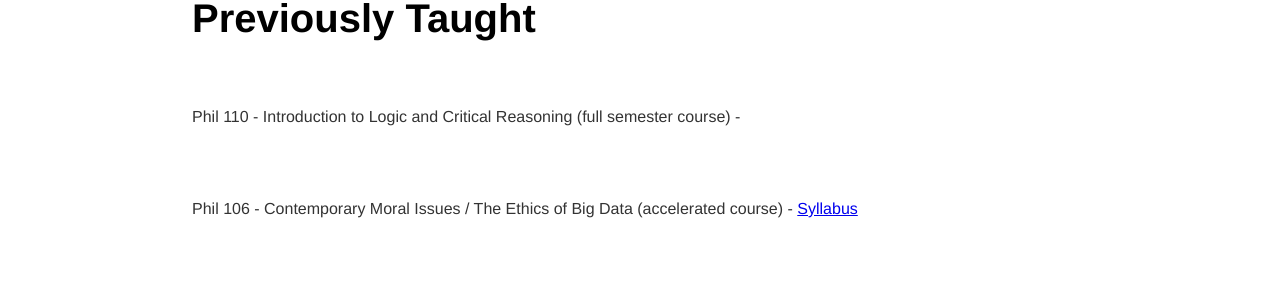
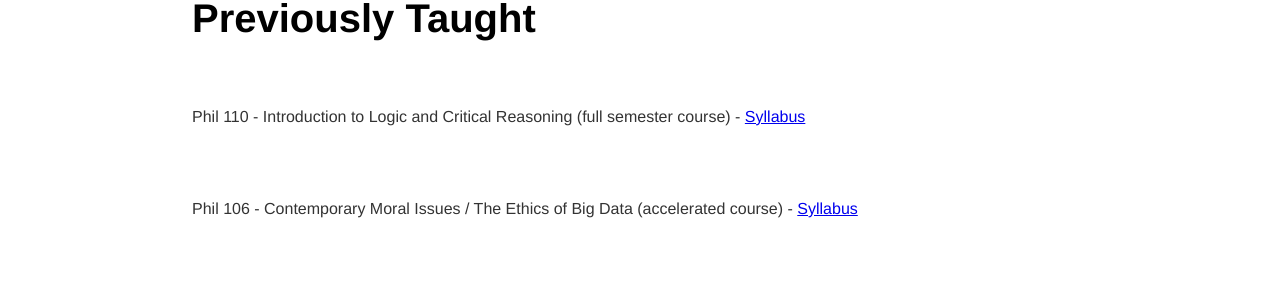
Before and after one commit to kevinjpatton/kevinjpatton.github.io, a Jekyll site: the page built from teaching/index.html, in a window 1280 px wide. Shown: the part 568-860 px from the top of the page. Built offline with Jekyll 4.4.1, drawn with Linux system fonts in a browser that asks for light colours; Markdown is read by kramdown in place of the engine named in the settings.

Commit message:
Update index.html

```diff
--- a/teaching/index.html
+++ b/teaching/index.html
@@ -7,6 +7,6 @@
 <h1>Currently Teaching</h1>
 <p>Phil 110 - <a href="/teaching/phil_110/index.html" target="blank">Introduction to Logic and Critical Reasoning (accelerated 5 week course)</a></p>
 <h1>Previously Taught</h1>
-<p>Phil 110 - Introduction to Logic and Critical Reasoning (full semester course) -
+<p>Phil 110 - Introduction to Logic and Critical Reasoning (full semester course) - <a href="/teaching/Phil110_SyllabusSpring2017.pdf" target="_blank">Syllabus</a></p>
 <p>Phil 106 - Contemporary Moral Issues / The Ethics of Big Data (accelerated course) - <a href="https://www.academia.edu/13590446/The_Ethics_of_Big_Data" target="_blank">Syllabus</a></p>
 <p>Phil 110 - Introduction to Logic and Critical Reasoning (accelerated course) - <a href="https://www.academia.edu/24557476/Syllabus_for_Intro_to_Logic_Summer_Course" target="_blank">Syllabus</a></p>
```
